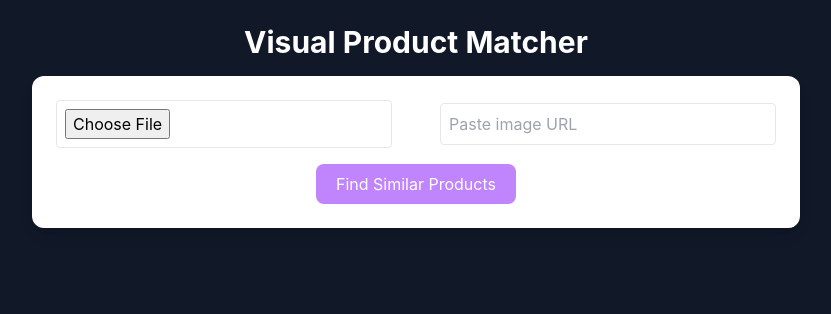
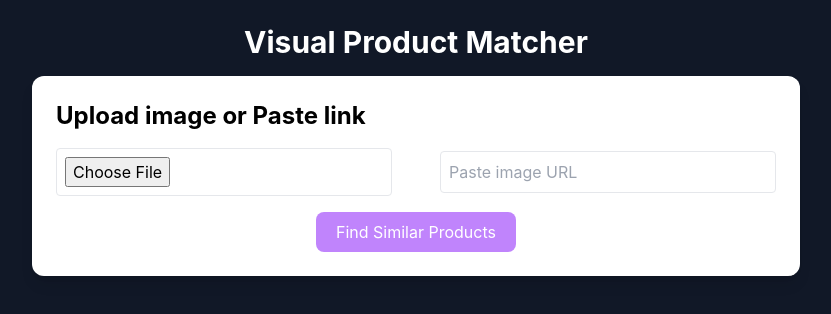
Before and after one commit to Priyankav624/PRIYANKA_24MCA0053_VISUALPRODUCTMATCHER, a React (Vite) app in the folder frontend/: page / in a window 1280 px wide. Shown: the top 314 px of the page, without its empty margins (224-1055 px from the left). Built offline with nearby package versions, Linux system fonts and the light colour scheme.

Commit message:
Update App.jsx

```diff
--- a/frontend/src/App.jsx
+++ b/frontend/src/App.jsx
@@ -56,7 +56,11 @@
       </h1>
 
       <div className="bg-white shadow-lg rounded-xl p-6 w-full max-w-3xl mb-8">
+        <h1 className="text-2xl font-bold text-black mb-4">
+              Upload image or Paste link
+            </h1>
         <div className="flex flex-col md:flex-row items-center gap-4">
+
           <input
             type="file"
             accept="image/*"
```
